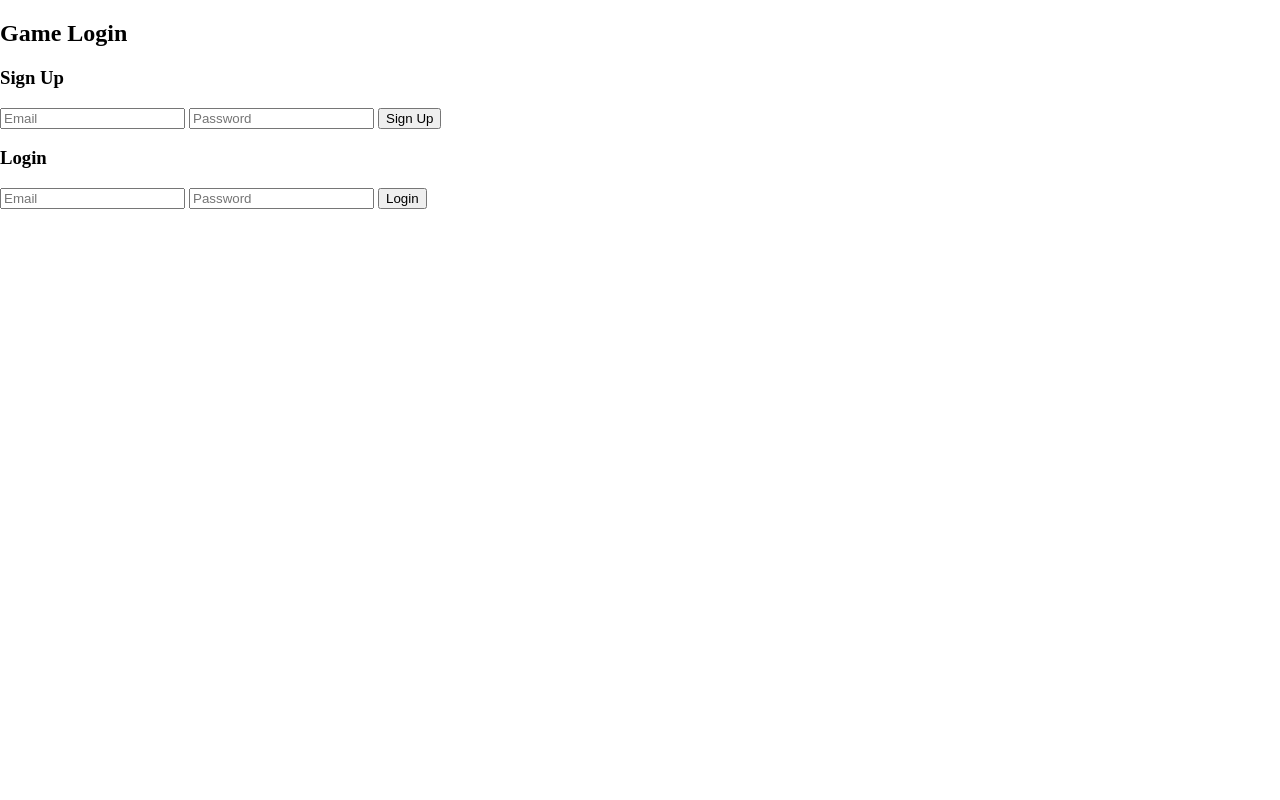
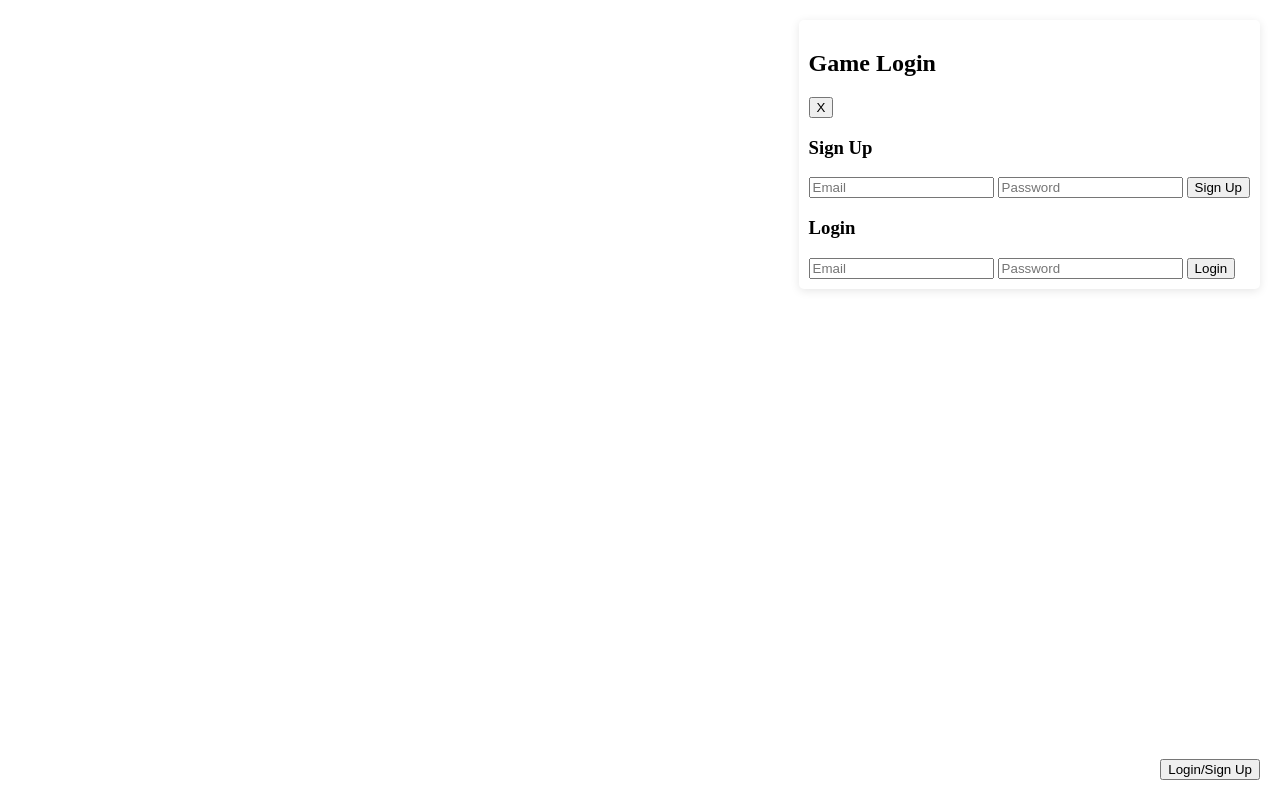
Before and after one commit to aligrant/Populo, a website built with Vite: page index.html in a window 1280 px wide. Built offline with nearby package versions, Linux system fonts and the light colour scheme; some packages are replaced by stand-ins of ours; no server answers.

Commit message:
style changes to login

```diff
--- a/index.html
+++ b/index.html
@@ -9,7 +9,7 @@
   <body>
 
 <div id="login-signup">
-  <h2>Game Login</h2>
+  <h2>Game Login</h2><button id="closeBtn">X</button>
   <!-- Signup -->
   <div>
     <h3>Sign Up</h3>
@@ -35,6 +35,7 @@
 </div>
 
     <div id="game"></div>
+    <button id="loginBtn">Login/Sign Up</button>
 
     <script type="module" src="/src/firebaseAuth.js"></script>
     <script type="module" src="/src/authenticate.js"></script>
--- a/styles/global.css
+++ b/styles/global.css
@@ -6,8 +6,21 @@ body{
 }
 
 #game {
-
     flex: 0 0 50%;
     width: 100%;
+}
 
+#login-signup{
+    position: absolute;
+    top: 20px;
+    right: 20px;
+    background-color: white;
+    padding: 10px;
+    border-radius: 5px;
+    box-shadow: 0 2px 10px rgba(0, 0, 0, 0.1);
 }
+#loginBtn{
+    position: absolute;
+    bottom: 20px;
+    right: 20px;
+}
```
